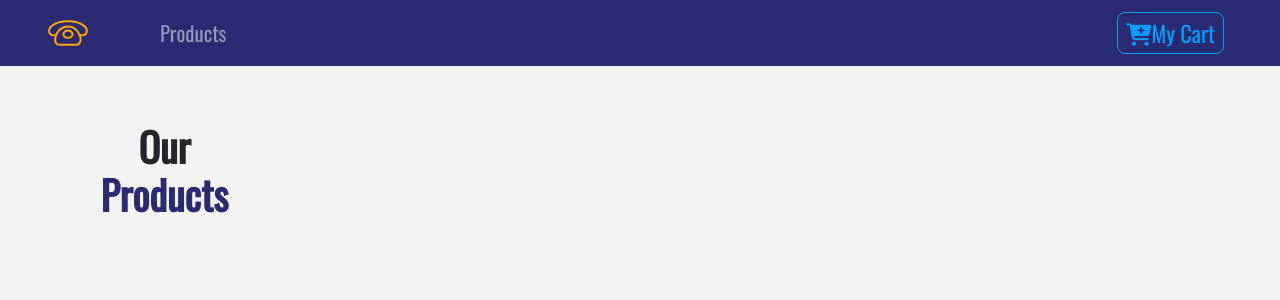
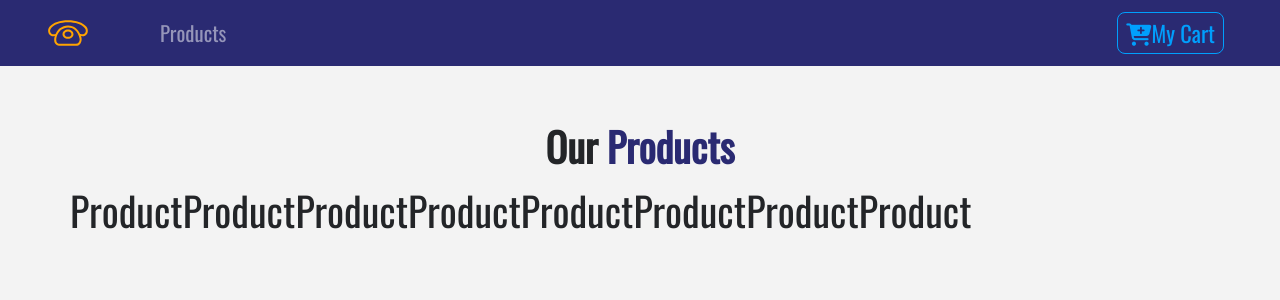
Before and after one commit to jainprashul/e-commerce-app, a React (Create React App) app: page / in a window 1280 px wide. Shown: the top 300 px of the page. Built offline with nearby package versions, Linux system fonts and the light colour scheme.

Commit message:
Product List  c

```diff
--- a/src/components/Product.js
+++ b/src/components/Product.js
@@ -4,7 +4,7 @@ export default class Product extends Component {
     render() {
         return (
             <div>
-
+                <h1>Product</h1>
             </div>
         )
     }
--- a/src/components/ProductList.js
+++ b/src/components/ProductList.js
@@ -1,19 +1,25 @@
 import React, { Component } from "react";
 import Product from "./Product";
 import Title from "./Title";
-import {storeProducts} from '../data'
+import { ProductConsumer } from "../context";
 
 export default class ProductList extends Component {
-  state = {
-    products: storeProducts,
-  };
   render() {
     return (
       <React.Fragment>
         <div className="py-5">
           <div className="container">
+          <Title name='Our' title='products'/>
             <div className="row">
-                <Title name='Our' title='products'/>
+                <ProductConsumer>
+                    {
+                        (value)=> {
+                            return value.products.map( product => {
+                              return <Product key={product.id} product={product}/>
+                            })
+                        }
+                    }
+                </ProductConsumer>
             </div>
           </div>
         </div>
--- /dev/null
+++ b/src/context.js
@@ -0,0 +1,39 @@
+import React, { Component } from 'react'
+import {storeProducts, detailProduct} from './data'
+
+const ProductContext = React.createContext();
+// Provider
+// Consumer
+class ProductProvider extends Component {
+
+    state = {
+        products : storeProducts,
+        detailProduct,
+    }
+
+    handleDetail= ()=> {
+        console.log('handle details');
+    }
+
+    addToCart = ()=> {
+        console.log("Add to Cart");
+
+    }
+
+
+    render() {
+        return (
+            <ProductContext.Provider value={{
+                ...this.state,
+                handleDetail: this.handleDetail,
+                addToCart : this.addToCart,
+            }}>
+                {this.props.children}
+            </ProductContext.Provider>
+        )
+    }
+}
+
+const ProductConsumer = ProductContext.Consumer;
+
+export {ProductProvider, ProductConsumer};
```
Also changed, not shown: src/App.js (+6 -2 lines).
